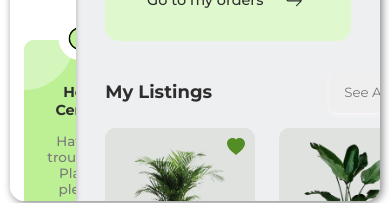
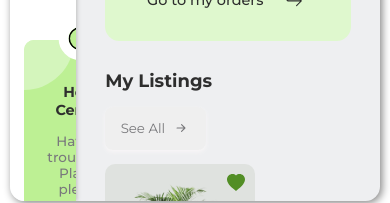
Before and after one commit to rirefat/react-plant-dashboard, a React (Create React App) app: page / in a window 390 px wide. Shown: the part 615-818 px from the top of the page. Built offline with nearby package versions, Linux system fonts and the light colour scheme.

Commit message:
update media queries

```diff
--- a/src/App.css
+++ b/src/App.css
@@ -114,3 +114,12 @@ body{
 ::-webkit-scrollbar{
   display: none;
 }
+
+/* Media queries */
+@media screen and (max-width: 990px) {
+  .heading{
+    flex-direction: column;
+    align-items: flex-start;
+    gap: 1rem;
+  }
+}
--- a/src/Body Section/Listing Section/listing.scss
+++ b/src/Body Section/Listing Section/listing.scss
@@ -162,12 +162,34 @@ flex-basis: 70%;
     }
 }
 
-@media screen and (max-width:918px) {
+@media screen and (max-width:918px){
+    .listingSection{
+        .singleItem{
+            width: 200px !important;
+        }
+    }
+}
+
+@media screen and (max-width:490px){
     .listingSection{
         .sellers{
+            flex-direction: column;
             .card{
                 flex-direction: row !important;
             }
         }
     }
 }
+
+// @media screen and (max-width:918px) {
+//     .listingSection{
+//         .sellers{
+//             .card{
+//                 flex-direction: row !important;
+//             }
+//         }
+//     }
+// }
+
+
+//
```
